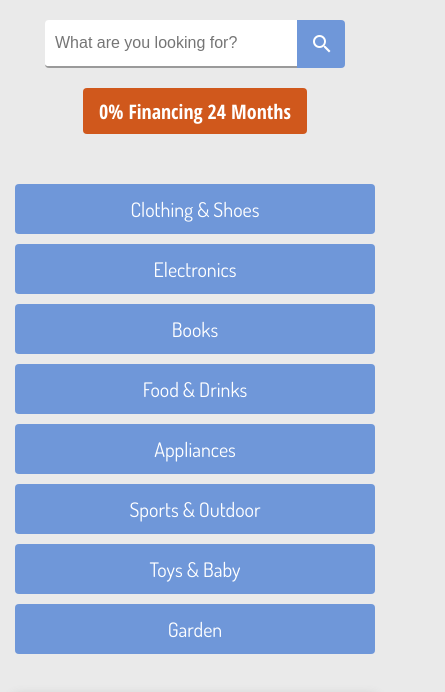
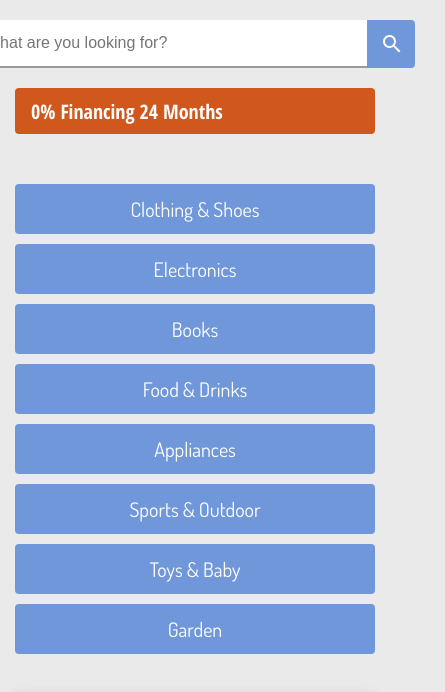
Before and after one commit to coyotewind/snow-fox, a plain HTML site: page index.html in a window 390 px wide. Shown: the part 135-827 px from the top of the page, 445 px wide, since content can reach past the window. Drawn offline with nearby package versions, Linux system fonts and the light colour scheme; a web font is replaced by a local one.

Commit message:
Update header.css

```diff
--- a/header.css
+++ b/header.css
@@ -154,4 +154,18 @@ button .material-icons {
         margin-bottom: 20px;
     }
 
+    .company-name {
+
+    }
+
+    .search-form {
+        flex: 0 0 500px;
+    }
+
+    .credit-offer {
+        flex: 0 0 100%;
+        max-width: 380px;
+    }
+
+
 }
```
